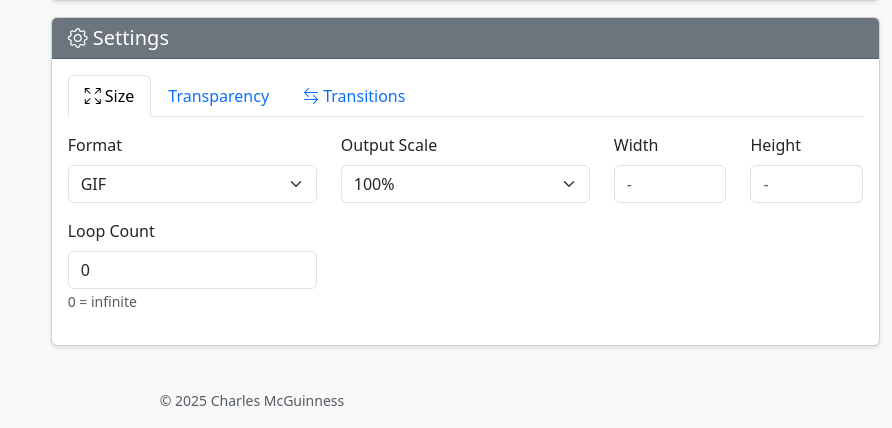
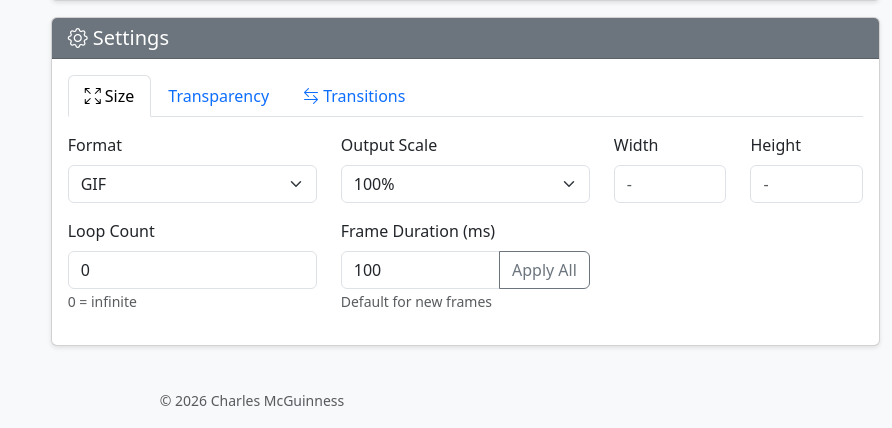
Before and after one commit to cmcguinness/AniGiffy, a Flask app: page / in a window 1280 px wide. Shown: the part 480-908 px from the top of the page, without its empty margins (388-1280 px from the left). Run offline with Flask 3, Linux system fonts and the light colour scheme; some libraries are stand-ins or nearby versions.

Commit message:
Add Apply All duration control, fix GIF transition timing, update copyright
- Add "Frame Duration (ms)" field with "Apply All" button in Size tab
  to bulk-set all frame durations at once
- Fix transition frames appearing much slower than configured: enforce
  minimum 20ms per transition frame (GIF centisecond floor) and
  auto-reduce transition steps to stay within requested time
- Update copyright to 2026

Co-Authored-By: Claude Opus 4.6 (1M context) <noreply@anthropic.com>

```diff
--- a/static/js/app.js
+++ b/static/js/app.js
@@ -80,6 +80,8 @@ function initializeEventListeners() {
     document.getElementById('loop').addEventListener('change', updateSettings);
     document.getElementById('outputWidth').addEventListener('change', updateSettings);
     document.getElementById('outputHeight').addEventListener('change', updateSettings);
+    document.getElementById('defaultDuration').addEventListener('change', updateSettings);
+    document.getElementById('applyAllDuration').addEventListener('click', applyDurationToAll);
 
     // Transparency settings
     document.getElementById('transparent').addEventListener('change', updateTransparencySettings);
@@ -264,6 +266,15 @@ function updateFrameDuration(frameId, duration) {
     if (frame) {
         frame.duration = parseInt(duration);
     }
+}
+
+function applyDurationToAll() {
+    const duration = parseInt(document.getElementById('defaultDuration').value);
+    if (!duration || duration < 1) return;
+    state.frames.forEach(f => f.duration = duration);
+    state.settings.defaultDuration = duration;
+    updateUI();
+    showToast(`Set all ${state.frames.length} frames to ${duration}ms`, 'info');
 }
 
 function deleteFrame(frameId) {
@@ -514,6 +525,7 @@ function updateSettings(event) {
     state.settings.backgroundColor = document.getElementById('backgroundColor').value;
     state.settings.alphaThreshold = parseInt(document.getElementById('alphaThreshold').value);
     state.settings.transitionType = document.getElementById('transitionType').value;
+    state.settings.defaultDuration = parseInt(document.getElementById('defaultDuration').value);
     state.settings.transitionTime = parseInt(document.getElementById('transitionTime').value);
     state.settings.transitionSteps = parseInt(document.getElementById('transitionSteps').value);
 
@@ -574,6 +586,7 @@ function updateUI() {
     // Update form inputs
     document.getElementById('outputFormat').value = state.settings.outputFormat;
     document.getElementById('scale').value = state.settings.scale;
+    document.getElementById('defaultDuration').value = state.settings.defaultDuration;
     document.getElementById('loop').value = state.settings.loop;
     updateGenerateButtonLabel();
 
--- a/templates/base.html
+++ b/templates/base.html
@@ -156,7 +156,7 @@
 
     <!-- Footer -->
     <footer class="text-center text-muted py-3 mt-3">
-        <small>&copy; 2025 Charles McGuinness</small>
+        <small>&copy; 2026 Charles McGuinness</small>
     </footer>
 
     <!-- Toast Container for Notifications -->
--- a/templates/index.html
+++ b/templates/index.html
@@ -126,6 +126,14 @@
                                 <input type="number" class="form-control" id="loop" value="0" min="0">
                                 <small class="form-text text-muted">0 = infinite</small>
                             </div>
+                            <div class="col-md-4 mb-3">
+                                <label for="defaultDuration" class="form-label">Frame Duration (ms)</label>
+                                <div class="input-group">
+                                    <input type="number" class="form-control" id="defaultDuration" value="100" min="1">
+                                    <button class="btn btn-outline-secondary" type="button" id="applyAllDuration">Apply All</button>
+                                </div>
+                                <small class="form-text text-muted">Default for new frames</small>
+                            </div>
                         </div>
                     </div>
 
```
Also changed, not shown: services/gif_builder.py (+15 -1 lines), 1 other file.
